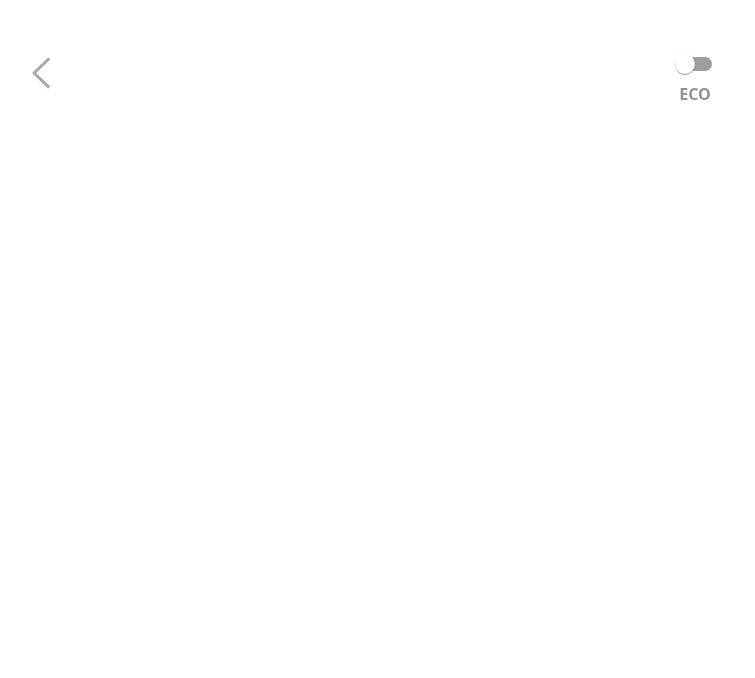
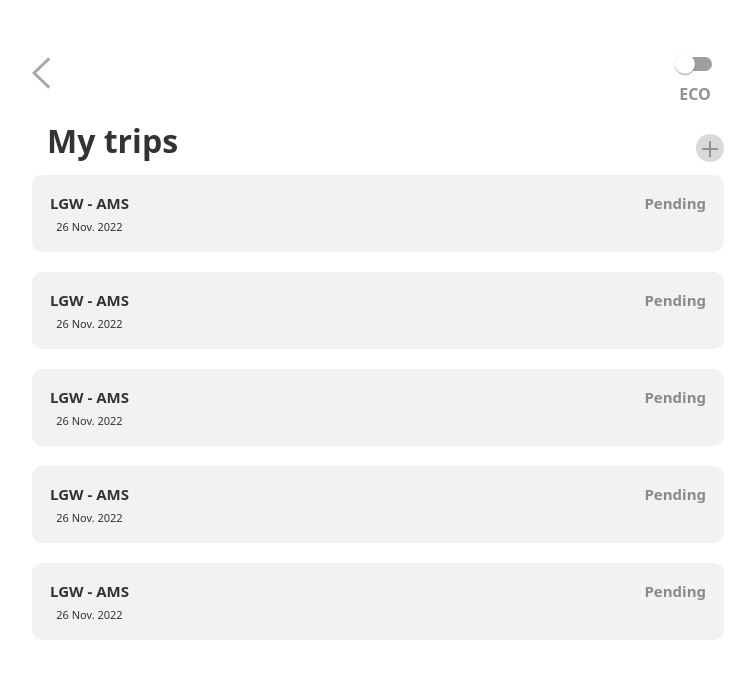
Before and after one commit to nicopicchio/flylight, a React (Create React App) app: page /my-trips-summary in a window 1280 px wide. Shown: the top 678 px of the page, without its empty margins (262-1017 px from the left). Built offline with nearby package versions, Linux system fonts and the light colour scheme.

Commit message:
Fixed my trips page not showing

```diff
--- a/src/App.js
+++ b/src/App.js
@@ -1,10 +1,10 @@
-import "./App.css";
-import { Routes, Route } from "react-router-dom";
-import StartScreen from "./pages/StartScreen/StartScreen";
-import Home from "./pages/Home/Home";
-import Header from './components/Header/Header'
-import AddTripForm from "./components/AddTripForm/AddTripForm";
-import MyTrips from "./pages/MyTrips/MyTrips"
+import './App.css';
+import { Routes, Route } from 'react-router-dom';
+import StartScreen from './pages/StartScreen/StartScreen';
+import Home from './pages/Home/Home';
+import Header from './components/Header/Header';
+import AddTripForm from './components/AddTripForm/AddTripForm';
+import Trips from './pages/Trips/Trips';
 
 function App() {
   return (
@@ -13,7 +13,7 @@ function App() {
         <Route path="/" element={<StartScreen />} />
         <Route path="/home" element={<Home />} />
         <Route path="/add-new-trip" element={<><Header/><AddTripForm /></>} />
-        <Route path="/my-trips-summary" element={<MyTrips />} />
+        <Route path="/my-trips-summary" element={<Trips />} />
       </Routes>
     </div>
   );
--- a/src/pages/MyTrips/MyTrips.jsx
+++ /dev/null
@@ -1,8 +0,0 @@
-import React from 'react'
-import Header from '../../components/Header/Header'
-
-export default function MyTrips() {
-  return (
-    <Header/>
-  )
-}
--- /dev/null
+++ b/src/pages/Trips/Trips.css
@@ -0,0 +1,11 @@
+.my-trips__title,
+.my-trips__button--add-trip {
+    display: inline-block; /* fallback for flexbox */
+}
+
+.my-trips__header {
+    text-align: left;
+    display: flex;
+    justify-content: space-between;
+    align-items: center;
+}
--- /dev/null
+++ b/src/pages/Trips/Trips.jsx
@@ -0,0 +1,26 @@
+import React from 'react';
+import { Link } from 'react-router-dom';
+import './Trips.css';
+import Header from '../../components/Header/Header';
+import Trip from '../../components/Trip/Trip';
+import {ReactComponent as PlusIcon} from '../../assets/Plus_icon.svg';
+
+export default function Trips() {
+  return (
+    <div className="my-trips">
+        <Header/>
+        <div className="my-trips__header">
+          <h2 className="my-trips__title">My trips</h2>
+          <Link to="/add-trip" className="my-trips__button--add-trip button-grey"><PlusIcon /></Link>
+        </div>
+        <div className="my-trips__items">
+          {/* trip items, change to dynamic */}
+          <Trip />
+          <Trip />
+          <Trip />
+          <Trip />
+          <Trip />
+        </div>
+      </div>
+  )
+}
```
